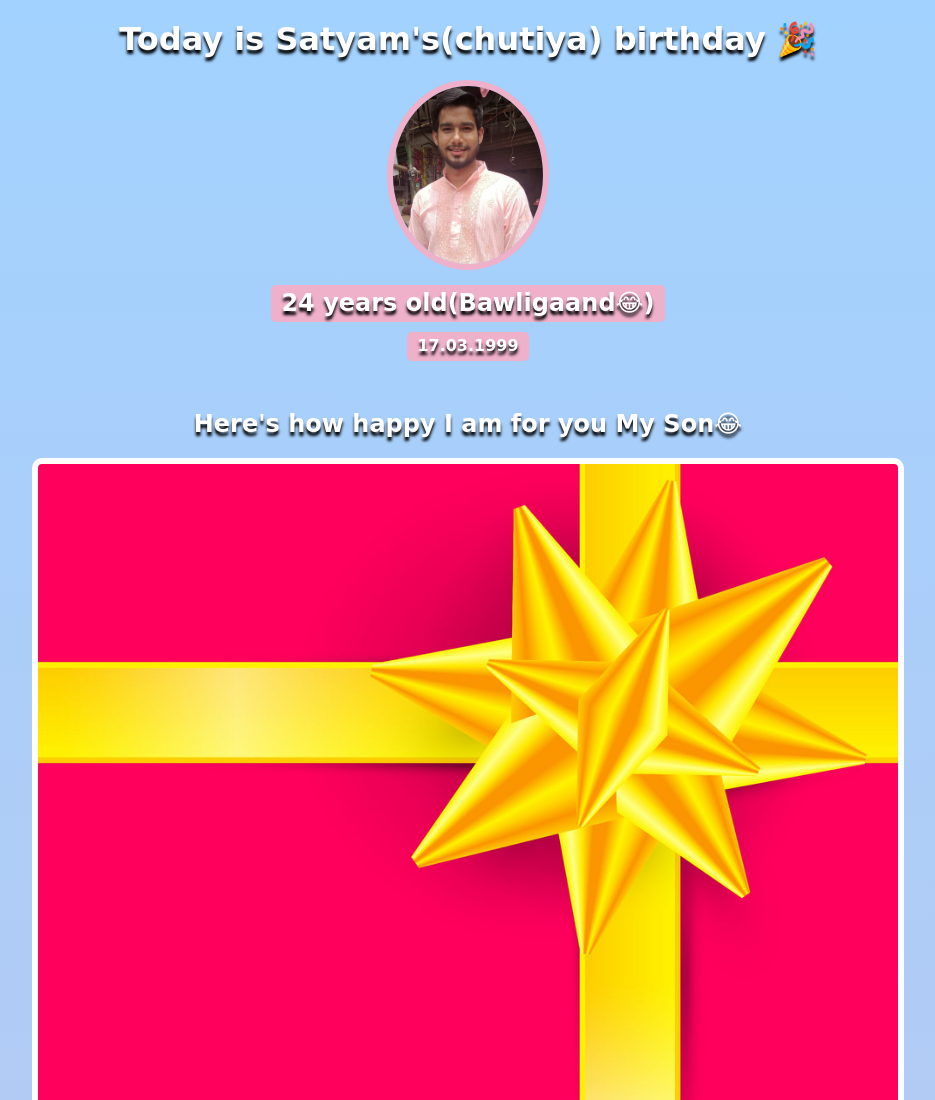
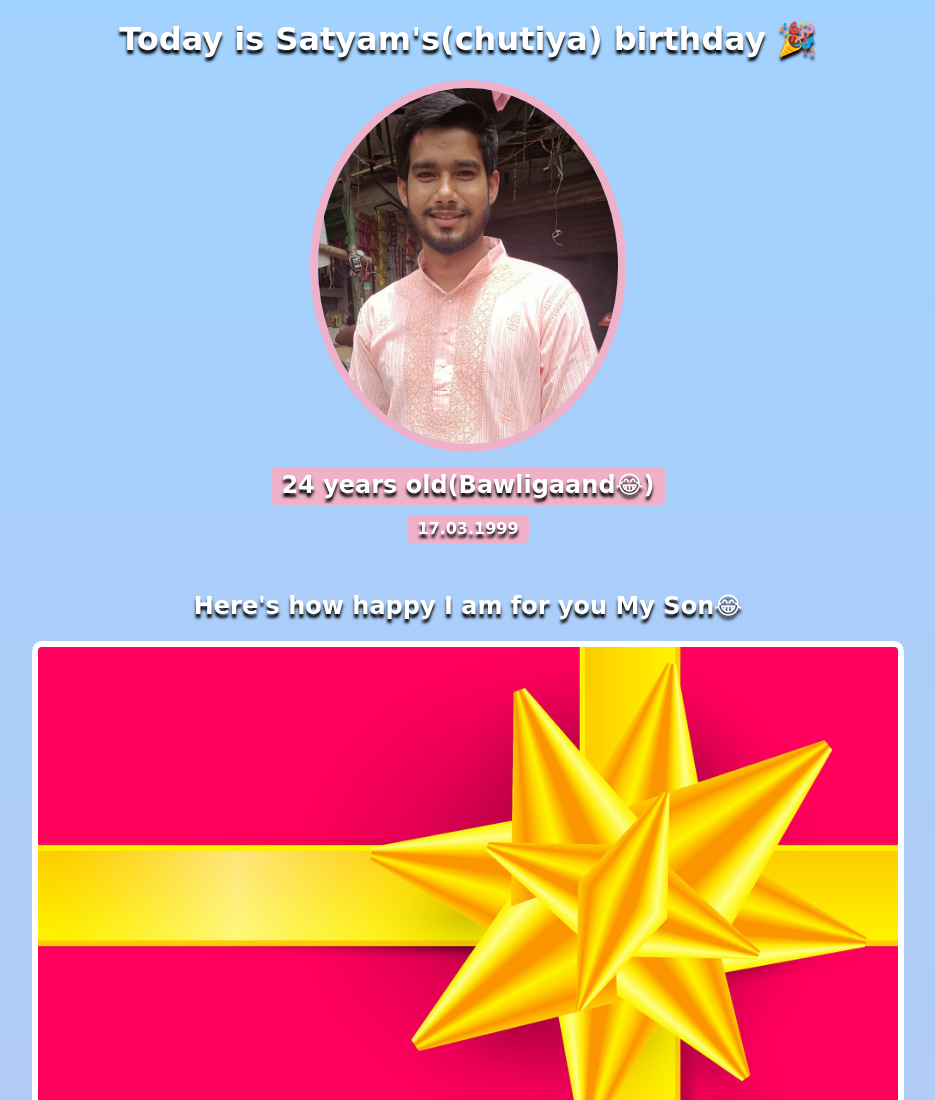
Before and after one commit to mohdfarman786/birthday-satyam, a plain HTML site: page index.html in a window 1280 px wide. Shown: the top 1100 px of the page, without its empty margins (172-1107 px from the left). Drawn offline with nearby package versions, Linux system fonts and the light colour scheme; a web font is replaced by a local one.

Commit message:
change the width

```diff
--- a/styles.css
+++ b/styles.css
@@ -10,9 +10,9 @@ h1, h2, h3, h4{
 }
 
 #bff-img {
-    width: 150px;
+    width: 300px;
     border-radius: 50%;
-    border: 6px solid #EFB0C9;
+    border: 8px solid #EFB0C9;
     margin-bottom: 10px;
 }
 
```
Also changed, not shown: package.json (deleted, +0 -13 lines).
